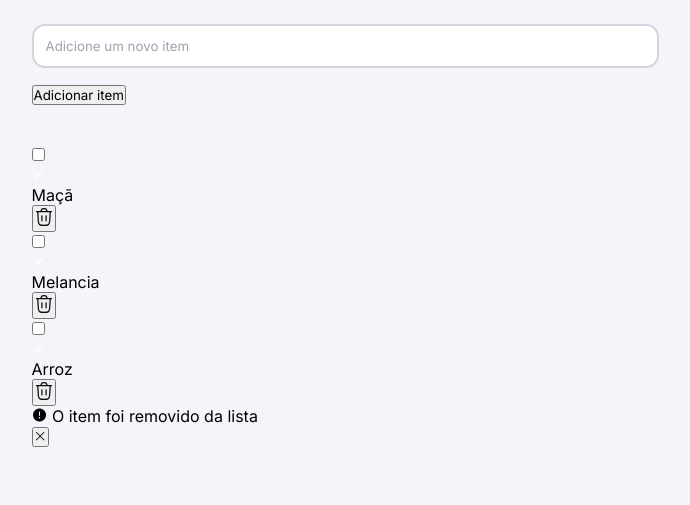
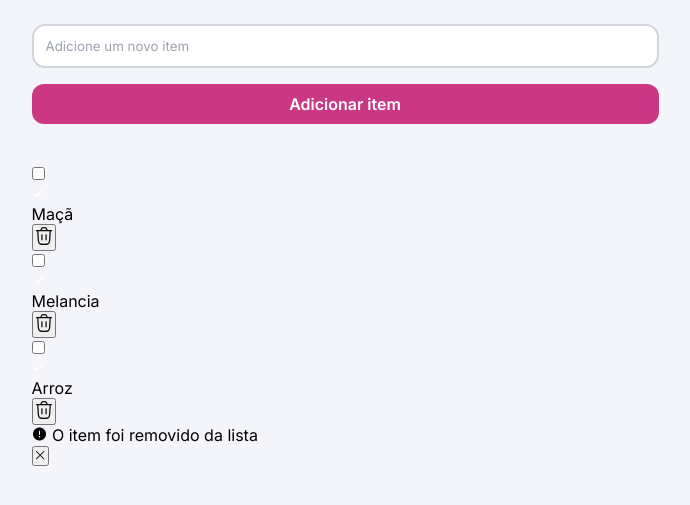
Before and after one commit to JoaoVictor11BTI/quickList02mb-joaovictortavares, a plain HTML site: page index.html in a window 1280 px wide. Shown: the part 185-690 px from the top of the page, without its empty margins (295-985 px from the left). Drawn offline with nearby package versions, Linux system fonts and the light colour scheme.

Commit message:
fim das estilizações da section.add-item

```diff
--- a/style.css
+++ b/style.css
@@ -88,4 +88,21 @@ main {
             border: 2px solid var(--color-brand);
         }
     }
+
+    button {
+        background: var(--color-brand);
+        border: none;
+        color: var(--always-white);
+        width: 100%;
+        padding: 1rem 4rem;
+        font-size: 1.6rem;
+        line-height: 2rem;
+        border-radius: 1.2rem ;
+        font-weight: 600;
+        cursor: pointer;
+
+        &:hover {
+            background: var(--color-brand-hover);
+        }
+    }
 }
```
